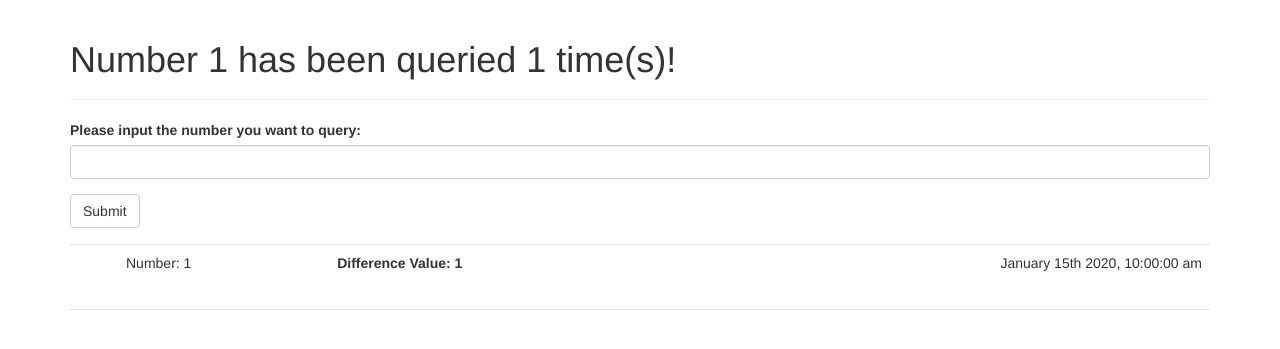
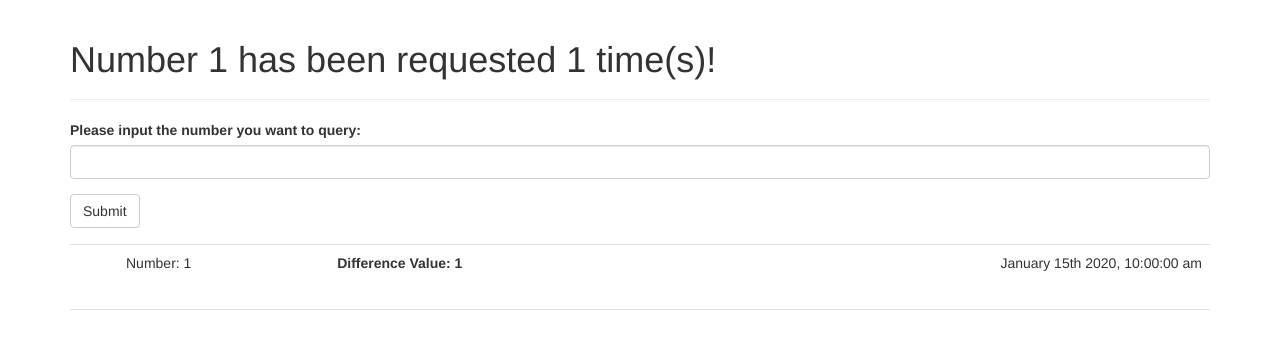
Before and after one commit to itsluqiang/difference, a Flask app: template app/templates/index.html in a window 1280 px wide. Shown: the top 349 px of the page. Run offline with Flask 2, Linux system fonts and the light colour scheme; tables that the repository leaves empty hold one stand-in row (values such as "Sample post"); the template is opened without the code that fills it: values that come from a table or form of the project are taken from there, most other values are stand-ins (such as "Sample title", 1, 10 or a date in 2020); parts of the project's set-up code (start-up, migrations or seed data) failed here and were passed over; some libraries are stand-ins or nearby versions.

Commit message:
Update 2 files.

```diff
--- a/app/templates/base.html
+++ b/app/templates/base.html
@@ -1,6 +1,6 @@
 {% extends "bootstrap/base.html" %}
 
-{% block title %}Query Checker{% endblock %}
+{% block title %}Request Checker{% endblock %}
 
 {% block head %}
 {{ super() }}
--- a/app/templates/index.html
+++ b/app/templates/index.html
@@ -3,7 +3,7 @@
 
 {% block page_content %}
 <div class="page-header">
-    {% if number %}<h1>Number {{number}} has been queried {{ds|count}} time(s)!</h1> {% endif %}
+    {% if number %}<h1>Number {{number}} has been requested {{ds|count}} time(s)!</h1> {% endif %}
 </div>
 <div>
     {{ wtf.quick_form(form) }}
```
